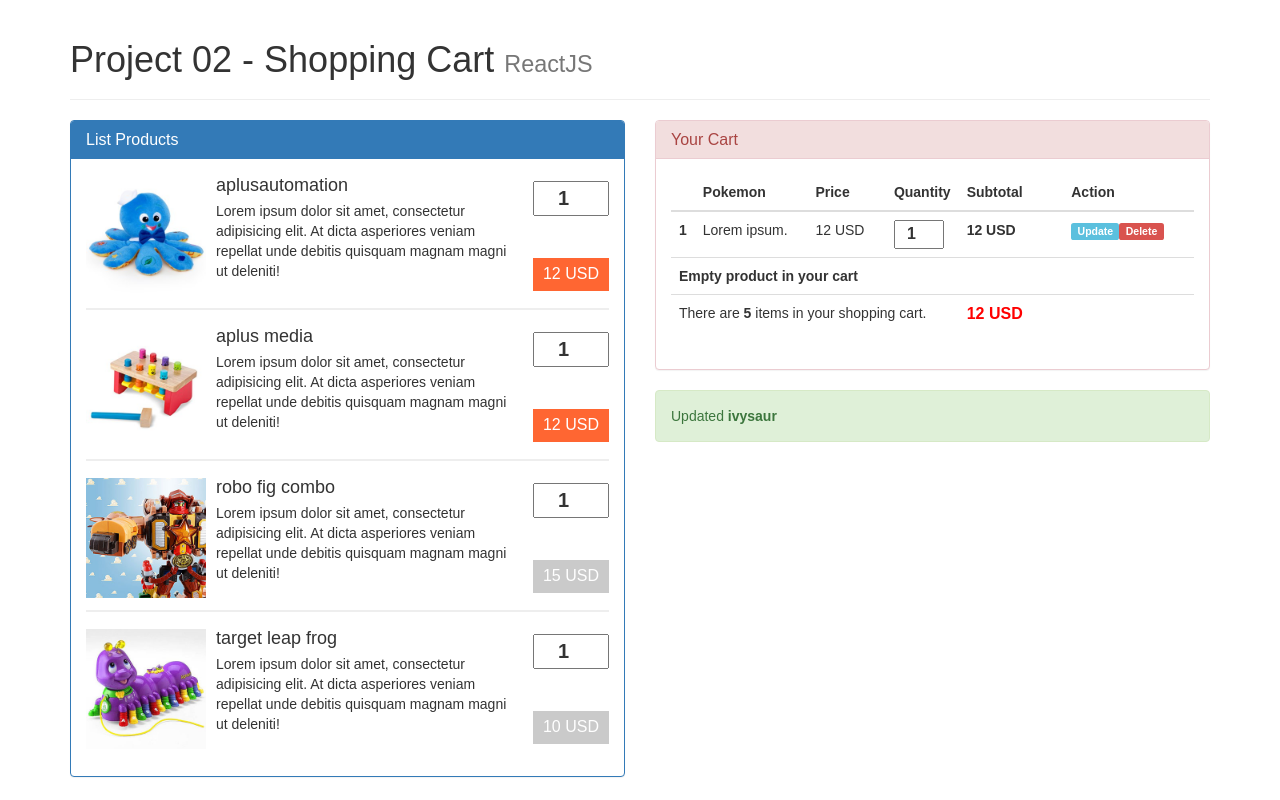
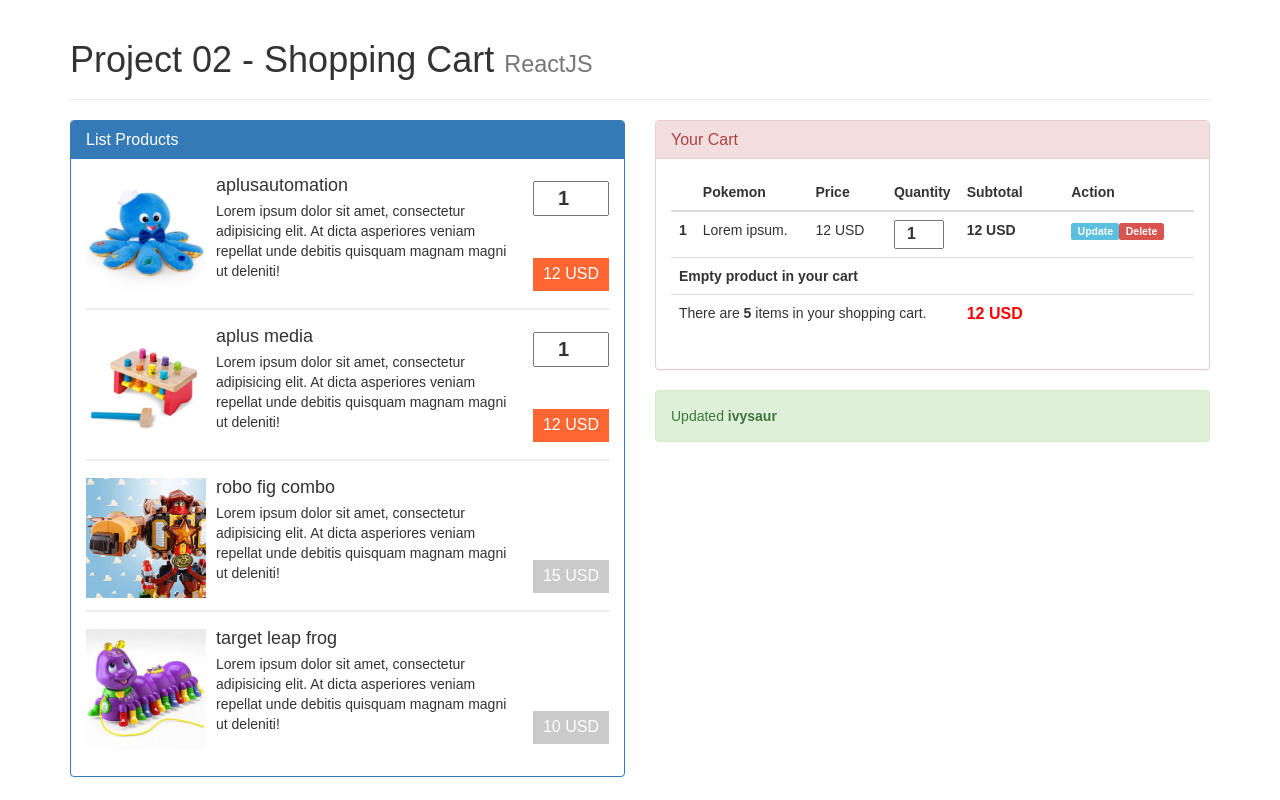
Before and after one commit to phunguit/project-shopping-cart, a React (Create React App) app: page / in a window 1280 px wide. Built offline with nearby package versions, Linux system fonts and the light colour scheme.

Commit message:
- Xây dựng chức năng hiển thị sản phẩm - 2 - hide quantity

```diff
--- a/src/components/items/ItemForm.js
+++ b/src/components/items/ItemForm.js
@@ -5,14 +5,16 @@ class ItemForm extends Component {
 	render() {
 		var { price, inventory } = this.props;
 
-		var elePrice = <a data-product={1} href="" className="price"> {price} USD </a>;
+		var elePrice 	= <a data-product={1} href="" className="price"> {price} USD </a>;
+		var eleQuantity =  <input name="quantity-product-1" type="number" defaultValue={1} min={1} />;
 		if(!inventory) {
-			elePrice = <span className="price"> {price} USD</span>;
+			elePrice 	= <span className="price"> {price} USD</span>;
+			eleQuantity = null;
 		}
 
 		return (
 			<form>
-            	<input name="quantity-product-1" type="number" defaultValue={1} min={1} />
+            	{ eleQuantity }
             	{elePrice}
             </form>
 		)
```
